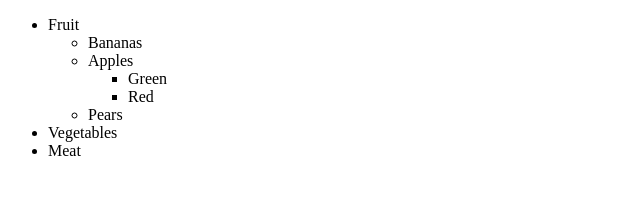
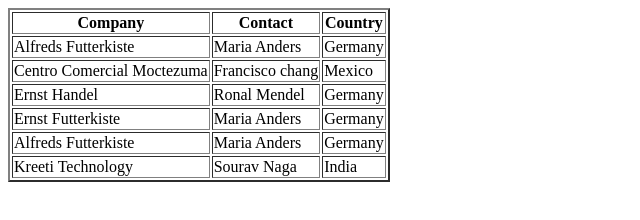
Before and after one commit to Sourav702/Html_assignment2, a plain HTML site: page index.html in a window 1280 px wide. Shown: the whole page, without its empty margins (0-640 px from the left). Drawn offline with Linux system fonts and the light colour scheme.

Commit message:
Table concept

```diff
--- a/index.html
+++ b/index.html
@@ -7,25 +7,46 @@
   <title>List</title>
 </head>
 <body>
-  <ul>
-    <li>Fruit</li>
-    <ul>
-      <li>Bananas</li>
-      <li>Apples</li>
-      <ul>
-        <li>
-          Green
-        </li>
-        <li>
-          Red
-        </li>
-      </ul>
-      <li>
-        Pears
-      </li>
-    </ul>
-    <li>Vegetables</li>
-    <li>Meat</li>
-  </ul>
+  <table border="2">
+    <thead>
+      <tr>
+        <th>Company</th>
+        <th>Contact</th>
+        <th>Country</th>
+      </tr>
+    </thead>
+    <tbody>
+      <tr>
+        <td>Alfreds Futterkiste</td>
+        <td>Maria Anders</td>
+        <td>Germany</td>
+      </tr>
+      <tr>
+        <td>Centro Comercial Moctezuma</td>
+        <td>Francisco chang</td>
+        <td>Mexico</td>
+      </tr>
+      <tr>
+        <td>Ernst Handel</td>
+        <td>Ronal Mendel</td>
+        <td>Germany</td>
+      </tr>
+      <tr>
+        <td>Ernst Futterkiste</td>
+        <td>Maria Anders</td>
+        <td>Germany</td>
+      </tr>
+      <tr>
+        <td>Alfreds Futterkiste</td>
+        <td>Maria Anders</td>
+        <td>Germany</td>
+      </tr>
+      <tr>
+        <td>Kreeti Technology</td>
+        <td>Sourav Naga</td>
+        <td>India</td>
+      </tr>
+    </tbody>
+  </table>
 </body>
 </html>
```
